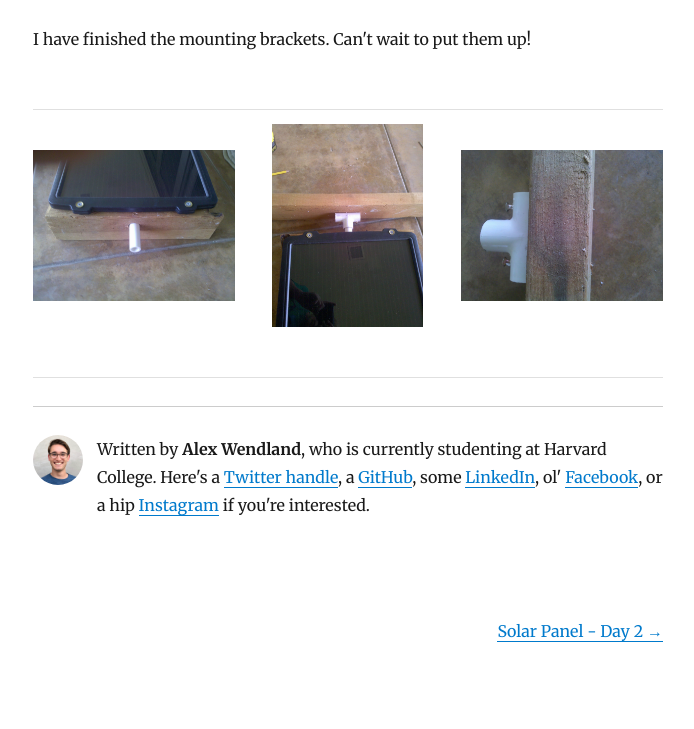
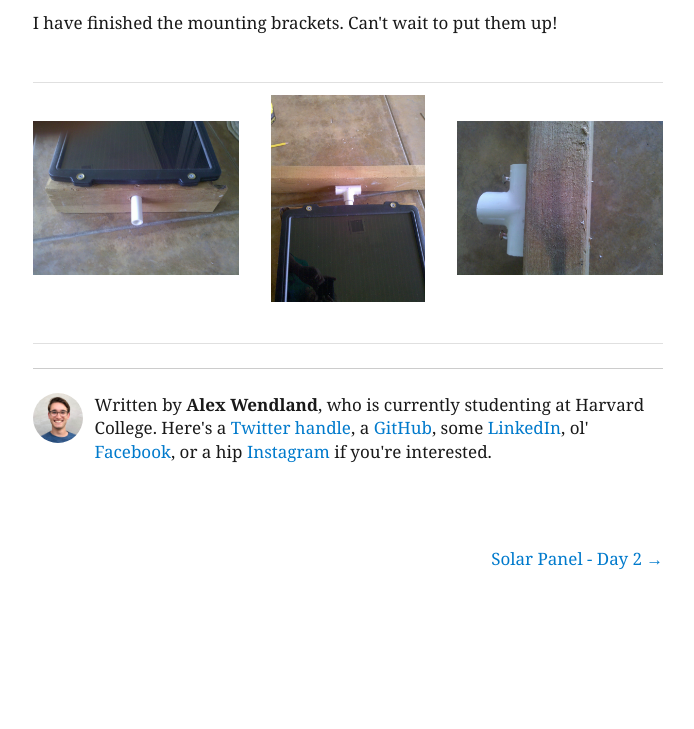
Before and after one commit to awendland/blog, a Gatsby site: page /2010-06-19--day-1/ in a window 1280 px wide. Shown: the part 170-899 px from the top of the page, without its empty margins (292-986 px from the left). After the commit the page ends 813 px from the top, so only its background shows below. Built offline with nearby package versions, Linux system fonts and the light colour scheme; Gatsby itself is replaced by a stand-in of ours; some packages are replaced by stand-ins of ours.

Commit message:
WIP try out Georgia w/ tighter line-heights

```diff
--- a/src/components/layout.js
+++ b/src/components/layout.js
@@ -57,7 +57,7 @@ class Layout extends React.Component {
         style={{
           marginLeft: 'auto',
           marginRight: 'auto',
-          maxWidth: rhythm(24),
+          maxWidth: rhythm(28),
           padding: `${rhythm(1.5)} ${rhythm(3 / 4)}`,
         }}
       >
--- a/src/components/long-term-notes-snippet.js
+++ b/src/components/long-term-notes-snippet.js
@@ -18,7 +18,10 @@ function LongTermNotesSnippet() {
             {'I maintain a collection of long-term notes on: '}
             {longTermNotes.map(({ node }, i) => (
               <>
-                <Link style={{ boxShadow: 'none' }} to={node.fields.slug}>
+                <Link
+                  style={{ boxShadow: 'none', textDecoration: 'none' }}
+                  to={node.fields.slug}
+                >
                   {node.frontmatter.title}
                 </Link>
                 {i === longTermNotes.length - 1 ? '' : ', '}
--- a/src/utils/typography.js
+++ b/src/utils/typography.js
@@ -1,5 +1,8 @@
 import Typography from 'typography'
 import Wordpress2016 from 'typography-theme-wordpress-2016'
+
+Wordpress2016.baseLineHeight = 1.4
+Wordpress2016.baseFontSize = '17px'
 
 Wordpress2016.overrideThemeStyles = (
   { adjustFontSizeTo, rhythm },
@@ -12,20 +15,26 @@ Wordpress2016.overrideThemeStyles = (
   'a.gatsby-resp-image-link': {
     boxShadow: 'none',
   },
-  'a.anchor': {
+  a: {
     // Cancel out noticeable <a> styling
     boxShadow: `none`,
+    textDecoration: `none`,
+  },
+  blockquote: {
+    ...adjustFontSizeTo(Wordpress2016.baseFontSize),
   },
 })
+
+Wordpress2016.bodyFontFamily = ['Georgia', 'serif']
 
 delete Wordpress2016.googleFonts
 
 const typography = new Typography(Wordpress2016)
 
 // Hot reload typography in development.
-if (process.env.NODE_ENV !== 'production') {
-  typography.injectStyles()
-}
+// if (process.env.NODE_ENV !== 'production') {
+//   typography.injectStyles()
+// }
 
 export default typography
 export const rhythm = typography.rhythm
```
Also changed, not shown: src/pages/index.js (+5 -3 lines).
